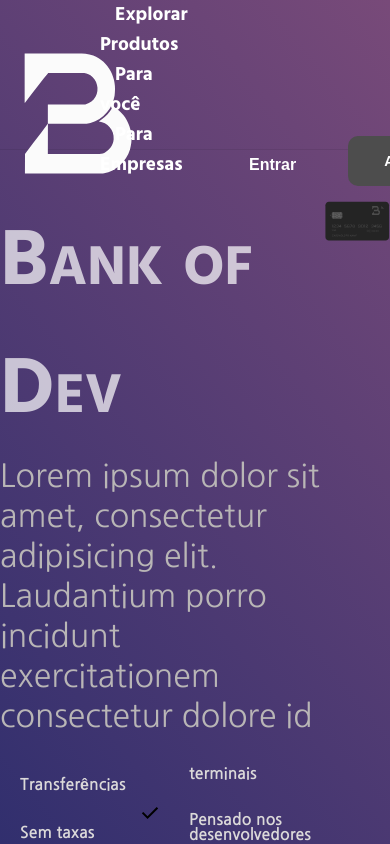
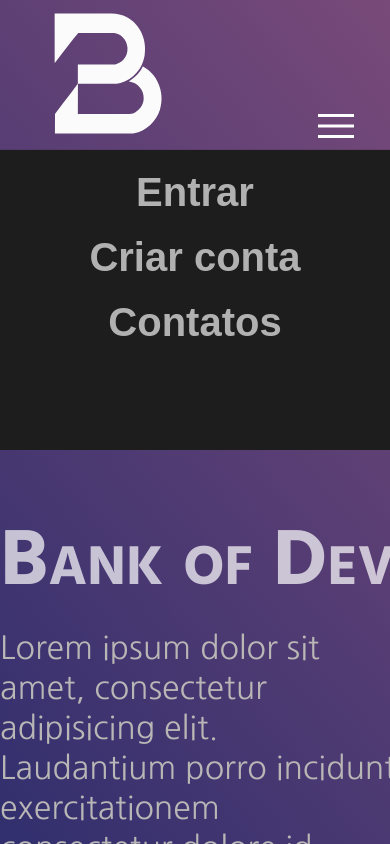
Before and after one commit to LHcodes/bank, a plain HTML site: page Index.html in a window 390 px wide. Drawn offline with nearby package versions, Linux system fonts and the light colour scheme.

Commit message:
feito a Mq para mobile

```diff
--- a/Index.html
+++ b/Index.html
@@ -9,6 +9,7 @@
     <link rel="shortcut icon" href="img/logo_bank.svg" type="image/x-icon">
     <link rel="stylesheet" href="https://fonts.googleapis.com/css2?family=Material+Symbols+Outlined:opsz,wght,FILL,GRAD@20..48,100..700,0..1,-50..200" /><!--icone-->
     <link rel="stylesheet" href="style.css">
+    <link rel="stylesheet" href="media-query.css">
     <title>Bank of Dev</title>
 </head>
 <body>
@@ -26,8 +27,23 @@
                 <button class="bt_log1">Entrar</button>
                 <button class="bt_log2">Abrir conta</button>
             </div>
+            <div class="menu_burger">
+                <span id="botao" class="material-symbols-outlined">
+                    menu
+                </span>
+            </div>
+
         </nav>
+
+
     </header>
+    <div class="menu_mobile" id="menu">
+        <ul>
+            <li>Entrar</li>
+            <li>Criar conta</li>
+            <li>Contatos</li>
+        </ul>
+    </div>
     <main>
         <section class="container1">
             <div class="content1">
@@ -100,5 +116,23 @@
         <a href=""><img src="img/branco.png" alt=""></a>
     </footer>
 
+    <script>
+        const bt = document.getElementById('botao')
+        const menu = document.getElementById('menu')
+
+        bt.addEventListener('click', clicar)
+
+        function clicar(){
+            if(menu.style.display == 'none'){
+                menu.style.display = 'block'
+                bt.innerText = 'close'
+            } else {
+                menu.style.display = 'none'
+                bt.innerText = 'menu'
+            }
+        }
+
+    </script>
+
 </body>
 </html>
--- /dev/null
+++ b/media-query.css
@@ -0,0 +1,65 @@
+@media screen and (max-width: 1100px) {
+
+
+
+    .header_bts{
+        display: flex;
+        flex-direction: column;
+    }
+
+    main{
+        max-width: 500px;
+    }
+
+    .container1{
+        justify-content: center;
+    }
+
+    .content1 {
+        flex-direction: column;
+        justify-content: center;
+    }
+
+    .content_card{
+        margin-top: 100px;
+    }
+
+
+
+}
+
+@media screen and (max-width: 760px) {
+    .menu_header , .header_bts {
+        display: none;
+    }
+
+    .menu_burger span{
+        display: block;
+        cursor: pointer;
+    }
+
+    .nav_all{
+       justify-content: space-between;
+       padding: 0px 30px;
+    }
+
+    .all_content{
+        display: flex;
+        flex-direction: column;
+        width: 400px;
+        margin: auto;
+    }
+
+    .container2{
+        display: flex;
+        flex-direction: column-reverse;
+        width: 400px;
+        margin: auto;
+    }
+
+    footer{
+        margin-top: 70px;
+    }
+
+
+}
--- a/style.css
+++ b/style.css
@@ -25,6 +25,7 @@ html, body{
     overflow-x: hidden;
 
 }
+
 
 html ::-webkit-scrollbar {
     width: 10px;
@@ -128,6 +129,44 @@ header {
 }
 .bt_log1:active, .bt_log2:active{
     background-color: rgba(255, 255, 255, 0.506);
+}
+
+.menu_burger span{
+    font-size: 3em;
+    color: white;
+    display: none;
+}
+
+.menu_mobile {
+    height: 300px;
+    display: flex;
+    justify-content: center;
+    background-color: #1d1d1d;
+
+
+}
+
+.menu_mobile ul{
+    display: flex;
+    flex-direction: column;
+    color: rgba(255, 255, 255, 0.66);
+    font-family: var(--font2);
+    font-weight: bolder;
+    font-size: 2.5em;
+    list-style: none;
+    text-align: center;
+
+}
+
+.menu_mobile li{
+    margin-top: 20px;
+}
+
+.menu_mobile li:hover{
+    color: #a200ff;
+    cursor: pointer;
+
+
 }
 
 /*corpo*/
```
